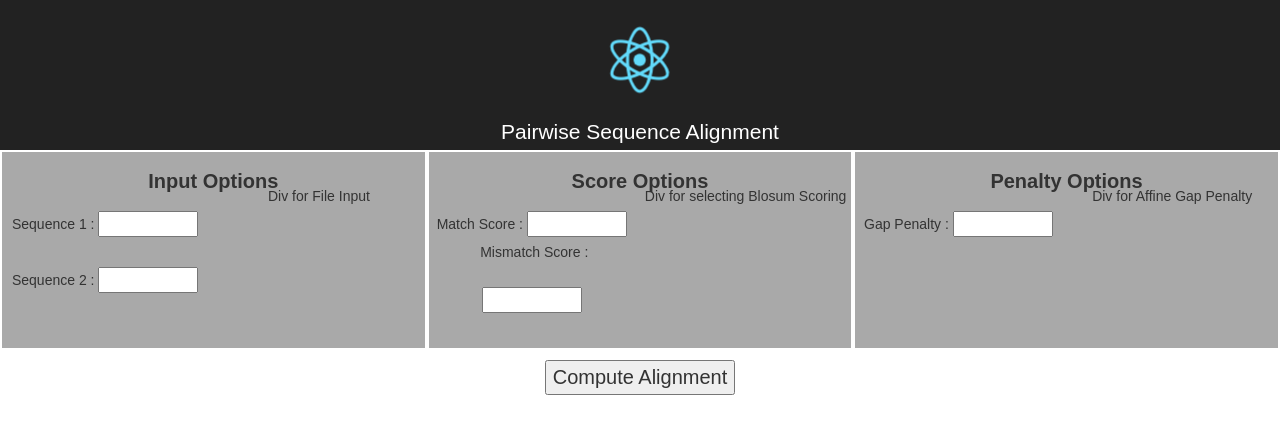
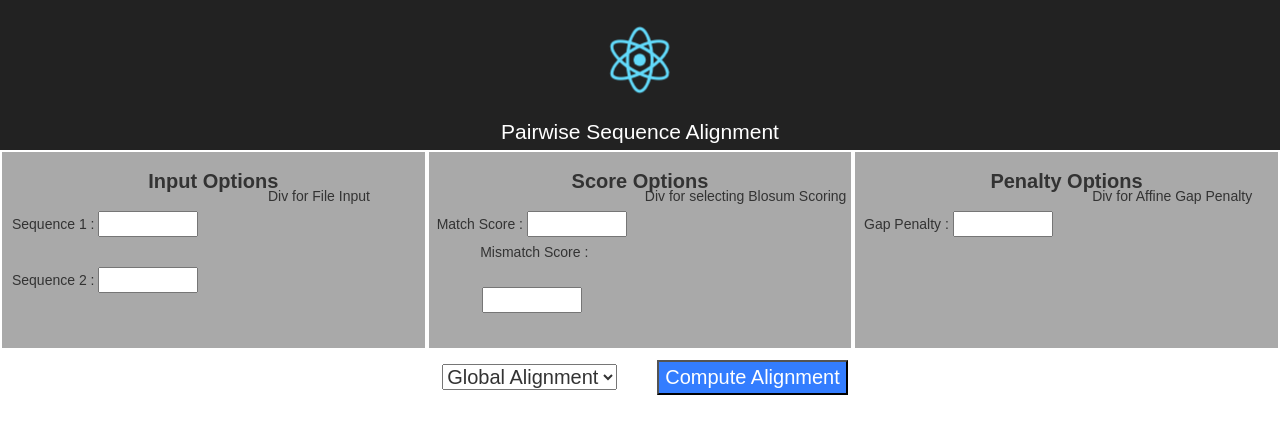
Before and after one commit to ajinkya2709/pairwise-sequence-alignment, a React (Create React App) app in the folder src/main/script/: page / in a window 1280 px wide. Shown: the top 434 px of the page. Built offline with nearby package versions, Linux system fonts and the light colour scheme.

Commit message:
Added a dropdown to choose between global and local alignment

```diff
--- a/src/main/script/src/App.css
+++ b/src/main/script/src/App.css
@@ -81,10 +81,12 @@
   margin-top: 10px;
   font-size: 20px;
   cursor: pointer;
+  background-color: #337dff;
+  color: #fff;
 }
 
 .Score-matrix-div {
-  margin-top: 45px;
+  margin-top: 55px;
   padding-left: 15px;
 }
 
@@ -105,3 +107,8 @@ td {
   text-align: center;
   padding-top: 15px;
 }
+
+.Alignment-type-dropdown {
+  font-size: 20px;
+  margin: 0px 40px 0px 10px;
+}
--- a/src/main/script/src/components/AlignmentInputMenu.jsx
+++ b/src/main/script/src/components/AlignmentInputMenu.jsx
@@ -12,7 +12,8 @@ class AlignmentInputMenu extends Component {
       useBlosumMatrix: false,
       useAffineGapPenalty: false,
       gapStartPenalty: 0,
-      gapExtendPenalty: 0
+      gapExtendPenalty: 0,
+      alignmentType: "global"
     };
   }
 
@@ -75,6 +76,16 @@ class AlignmentInputMenu extends Component {
           <div>Div for Affine Gap Penalty</div>
         </div>
         <div>
+          <select
+            className="Alignment-type-dropdown"
+            defaultValue={this.state.alignmentType}
+            onChange={event =>
+              this.setState({ alignmentType: event.target.value })
+            }
+          >
+            <option value="global">Global Alignment</option>
+            <option value="local">Local Alignment</option>
+          </select>
           <button
             className="Submit-button"
             type="button"
```
